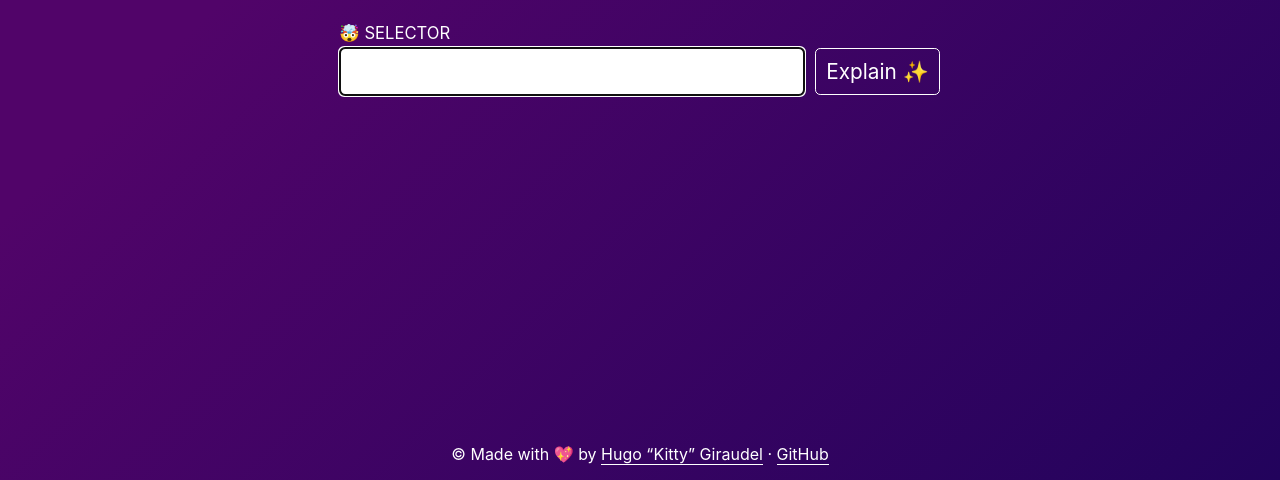
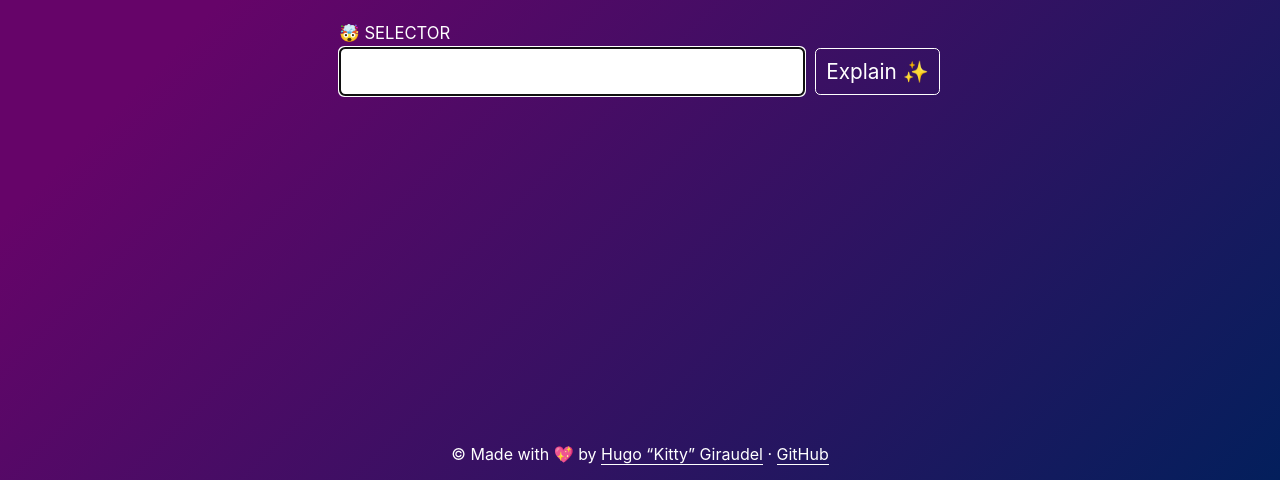
Before and after one commit to KittyGiraudel/selectors-explained, a website: page ui/index.html in a window 1280 px wide. Shown: the part 320-800 px from the top of the page. Drawn offline with Linux system fonts and the light colour scheme.

Commit message:
Tweak background colors

```diff
--- a/ui/styles.css
+++ b/ui/styles.css
@@ -3,7 +3,7 @@
 }
 
 html {
-  background-image: linear-gradient(315deg, #22035c 0%, #510469 74%);
+  background-image: linear-gradient(315deg, #031f5c 0%, #660469 74%);
   color: white;
   min-height: 100%;
   display: flex;
```
